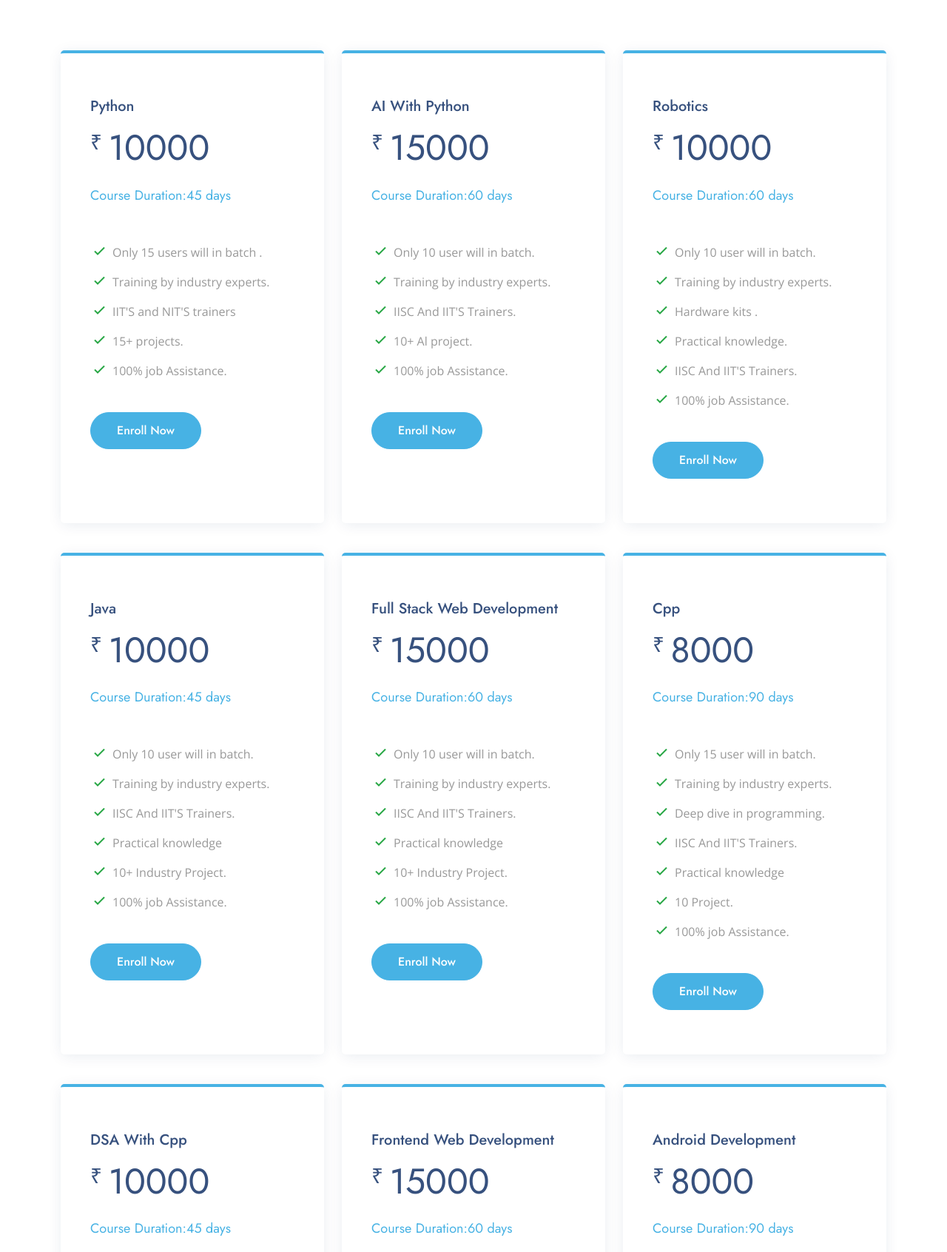
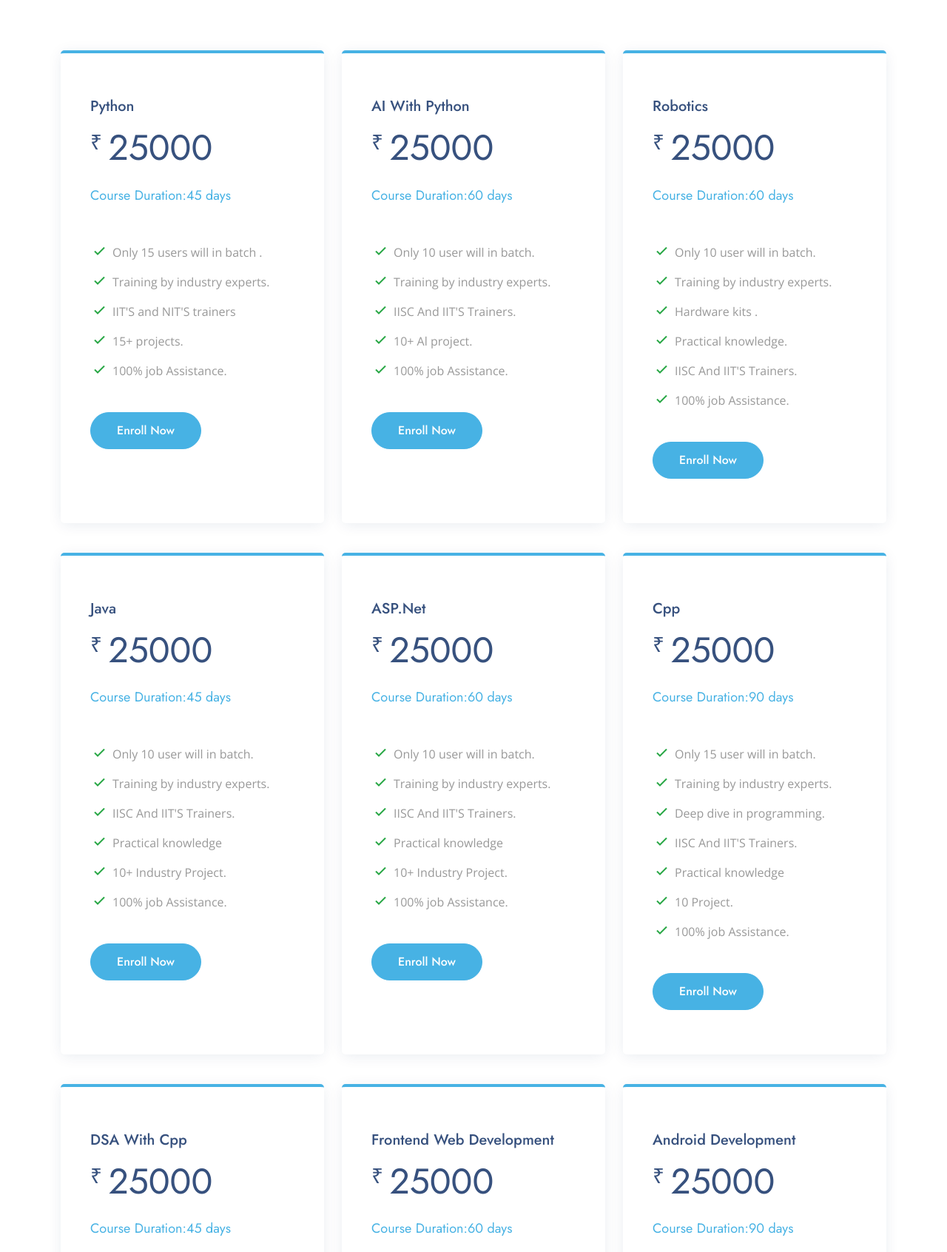
Before and after one commit to IP-Coder/Dabotics, a PHP site: page /Courses.php in a window 1280 px wide. Shown: the part 228-1920 px from the top of the page at 74% size. Run offline with PHP 8.4, Linux system fonts and the light colour scheme.

Commit message:
25000 course

```diff
--- a/Courses.php
+++ b/Courses.php
@@ -32,7 +32,7 @@
                     <div class="box featured">
                         <h3>Python</h3>
                         <h4><sup>₹
-                            </sup>10000<span> </span></h4>
+                            </sup>25000<span> </span></h4>
                         <h4><span>Course Duration:45 days</span></h4>
 
                         <ul>
@@ -53,7 +53,7 @@
                     <div class="box featured">
                         <h3>AI With Python</h3>
                         <h4><sup>₹
-                            </sup>15000<span> </span></h4>
+                            </sup>25000<span> </span></h4>
                         <h4><span>Course Duration:60 days</span></h4>
 
                         <ul>
@@ -75,7 +75,7 @@
                     <div class="box featured">
                         <h3>Robotics</h3>
                         <h4><sup>₹
-                            </sup>10000<span> </span></h4>
+                            </sup>25000<span> </span></h4>
                         <h4><span>Course Duration:60 days</span></h4>
 
                         <ul>
@@ -104,7 +104,7 @@
                     <div class="box featured">
                         <h3>Java</h3>
                         <h4><sup>₹
-                            </sup>10000<span> </span></h4>
+                            </sup>25000<span> </span></h4>
                         <h4><span>Course Duration:45 days</span></h4>
 
                         <ul>
@@ -127,9 +127,9 @@
                 </div>
                 <div class="col-lg-4 mt-4 mt-lg-0" data-aos="fade-up" data-aos-delay="200">
                     <div class="box featured">
-                        <h3>Full Stack Web Development</h3>
+                        <h3>ASP.Net</h3>
                         <h4><sup>₹
-                            </sup>15000<span> </span></h4>
+                            </sup>25000<span> </span></h4>
                         <h4><span>Course Duration:60 days</span></h4>
 
                         <ul>
@@ -154,7 +154,7 @@
                     <div class="box featured">
                         <h3>Cpp</h3>
                         <h4><sup>₹
-                            </sup>8000<span> </span></h4>
+                            </sup>25000<span> </span></h4>
                         <h4><span>Course Duration:90 days</span></h4>
 
                         <ul>
@@ -184,7 +184,7 @@
                     <div class="box featured">
                         <h3>DSA With Cpp</h3>
                         <h4><sup>₹
-                            </sup>10000<span> </span></h4>
+                            </sup>25000<span> </span></h4>
                         <h4><span>Course Duration:45 days</span></h4>
 
                         <ul>
@@ -209,7 +209,7 @@
                     <div class="box featured">
                         <h3>Frontend Web Development</h3>
                         <h4><sup>₹
-                            </sup>15000<span> </span></h4>
+                            </sup>25000<span> </span></h4>
                         <h4><span>Course Duration:60 days</span></h4>
 
                         <ul>
@@ -234,7 +234,7 @@
                     <div class="box featured">
                         <h3>Android Development</h3>
                         <h4><sup>₹
-                            </sup>8000<span> </span></h4>
+                            </sup>25000<span> </span></h4>
                         <h4><span>Course Duration:90 days</span></h4>
 
                         <ul>
@@ -264,7 +264,7 @@
                     <div class="box featured">
                         <h3>Digital Marketing</h3>
                         <h4><sup>₹
-                            </sup>12000<span> </span></h4>
+                            </sup>25000<span> </span></h4>
                         <h4><span>Course Duration:45 days</span></h4>
 
                         <ul>
@@ -289,7 +289,7 @@
                         <h3>Iot (Internet of things)
                         </h3>
                         <h4><sup>₹
-                            </sup>12000<span> </span></h4>
+                            </sup>25000<span> </span></h4>
                         <h4><span>Course Duration:60 days</span></h4>
 
                         <ul>
```
